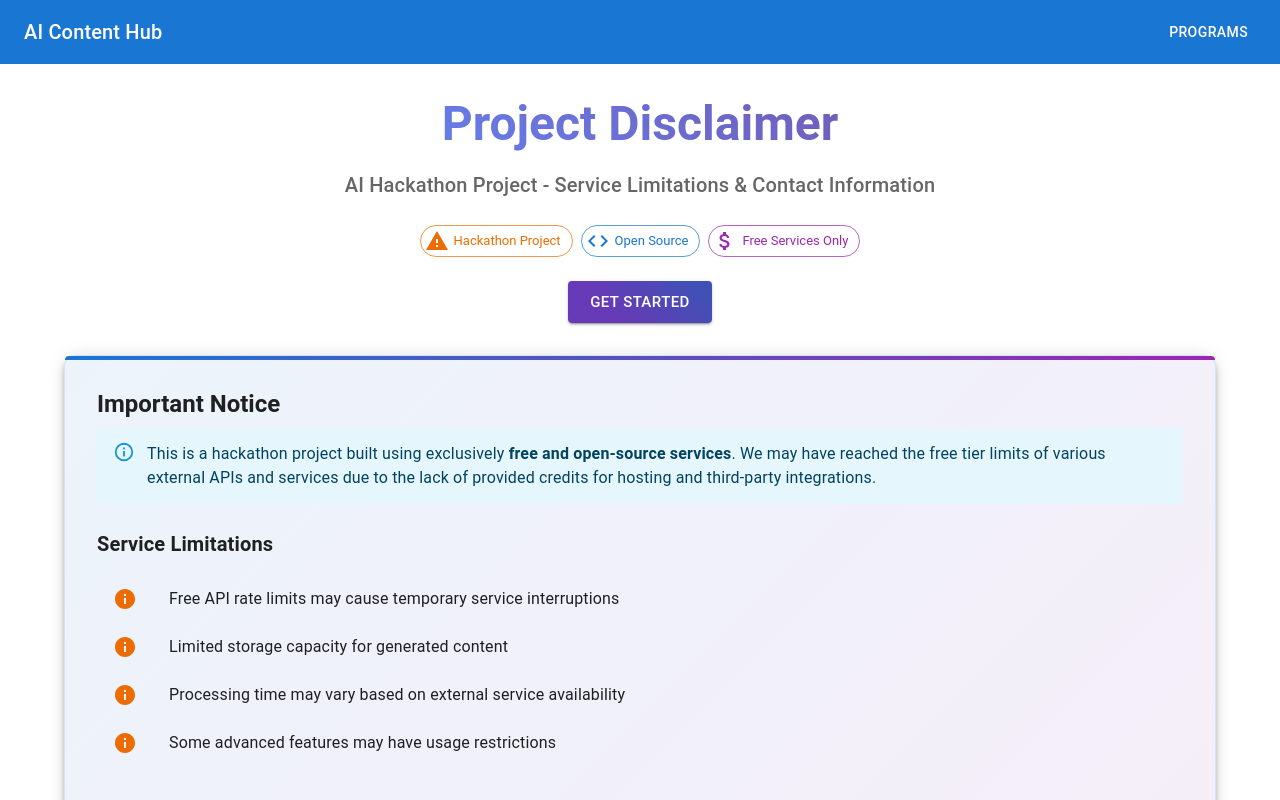
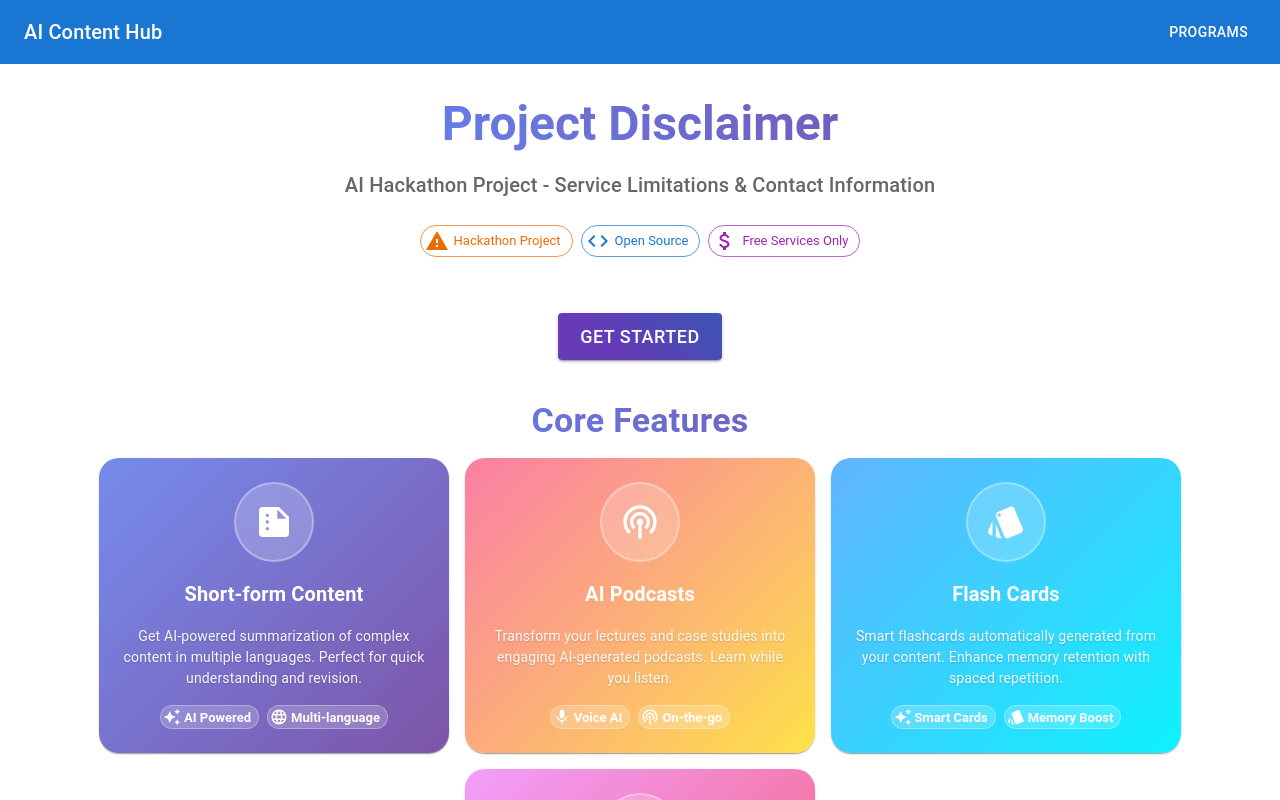
Before and after one commit to mo-shahzaib/ai-hackathon, a React (Vite) app: page / in a window 1280 px wide. Shown: the top 800 px of the page. Built offline with nearby package versions, Linux system fonts and the light colour scheme.

Commit message:
add core features

```diff
--- a/src/Pages/Disclaimer.jsx
+++ b/src/Pages/Disclaimer.jsx
@@ -30,6 +30,7 @@ import {
 } from "@mui/icons-material";
 import { styled } from "@mui/material/styles";
 import { Link } from "react-router-dom";
+import FeaturesSection from "../components/FeaturesSection";
 
 const GradientCard = styled(Card)(({ theme }) => ({
   background: `linear-gradient(135deg, ${theme.palette.primary.main}15 0%, ${theme.palette.secondary.main}15 100%)`,
@@ -175,11 +176,15 @@ const DisclaimerPage = () => {
           to="/home"
           sx={{
             background: "linear-gradient(45deg, #673AB7 30%, #3F51B5 90%)",
+            mt: 4,
+            fontSize: "18px",
           }}
         >
           Get Started
         </Button>
       </Box>
+
+      <FeaturesSection />
 
       {/* Main Disclaimer Card */}
       <GradientCard elevation={6} sx={{ mb: 4 }}>
--- a/src/Pages/HomePage.jsx
+++ b/src/Pages/HomePage.jsx
@@ -67,9 +67,9 @@ const HomePage = () => {
       {/* Header Section */}
       <Box textAlign="center" mb={6}>
         <Typography
-          variant="h2"
+          variant="h3"
           component="h1"
-          gutterBottom
+          // gutterBottom
           sx={{
             fontWeight: "bold",
             background: "linear-gradient(45deg, #667eea 30%, #764ba2 90%)",
@@ -77,13 +77,13 @@ const HomePage = () => {
             textFillColor: "transparent",
             WebkitBackgroundClip: "text",
             WebkitTextFillColor: "transparent",
-            mb: 2,
+            mb: "4px",
           }}
         >
           Programs
         </Typography>
         <Typography
-          variant="h5"
+          variant="body1"
           color="text.secondary"
           sx={{ mb: 4, maxWidth: 600, mx: "auto" }}
         >
@@ -100,6 +100,7 @@ const HomePage = () => {
             gap: 3,
             minWidth: "fit-content",
             flexWrap: "wrap",
+            justifyContent: "center",
           }}
         >
           {programs.map((program) => (
--- /dev/null
+++ b/src/components/FeaturesSection.jsx
@@ -0,0 +1,231 @@
+import React from "react";
+import {
+  Box,
+  Container,
+  Typography,
+  Grid,
+  Card,
+  CardContent,
+  Chip,
+} from "@mui/material";
+import { styled } from "@mui/material/styles";
+import {
+  Summarize,
+  Quiz,
+  Style,
+  Podcasts,
+  AutoAwesome,
+  Language,
+  SmartToy,
+  Mic,
+} from "@mui/icons-material";
+
+// Styled components
+const FeatureCard = styled(Card)(() => ({
+  height: "100%",
+  background: "linear-gradient(135deg, #667eea 0%, #764ba2 100%)",
+  border: "none",
+  borderRadius: "20px",
+  position: "relative",
+  overflow: "hidden",
+  transition: "all 0.4s cubic-bezier(0.175, 0.885, 0.32, 1.275)",
+  //   cursor: "pointer",
+  //   "&:hover": {
+  //     transform: "translateY(-12px) scale(1.02)",
+  //     boxShadow: `0 20px 40px rgba(102, 126, 234, 0.3)`,
+  //   },
+  "&::before": {
+    content: '""',
+    position: "absolute",
+    top: 0,
+    left: 0,
+    right: 0,
+    bottom: 0,
+    background:
+      "linear-gradient(135deg, rgba(255,255,255,0.1) 0%, rgba(255,255,255,0.05) 100%)",
+    zIndex: 1,
+  },
+}));
+
+const FeatureCardContent = styled(CardContent)(({ theme }) => ({
+  position: "relative",
+  zIndex: 2,
+  color: "white",
+  padding: theme.spacing(3),
+  height: "100%",
+  display: "flex",
+  flexDirection: "column",
+  textAlign: "center",
+}));
+
+const IconWrapper = styled(Box)(() => ({
+  width: 80,
+  height: 80,
+  borderRadius: "50%",
+  background: "rgba(255, 255, 255, 0.2)",
+  display: "flex",
+  alignItems: "center",
+  justifyContent: "center",
+  margin: "0 auto 16px",
+  backdropFilter: "blur(10px)",
+  border: "2px solid rgba(255, 255, 255, 0.3)",
+  transition: "all 0.3s ease",
+  "& svg": {
+    fontSize: 40,
+    color: "white",
+  },
+}));
+
+const FeatureChip = styled(Chip)(() => ({
+  backgroundColor: "rgba(255, 255, 255, 0.2)",
+  color: "white",
+  fontWeight: "bold",
+  border: "1px solid rgba(255, 255, 255, 0.3)",
+  backdropFilter: "blur(10px)",
+  "& .MuiChip-icon": {
+    color: "white",
+  },
+}));
+
+const FeaturesSection = () => {
+  const features = [
+    {
+      id: 1,
+      title: "Short-form Content",
+      description:
+        "Get AI-powered summarization of complex content in multiple languages. Perfect for quick understanding and revision.",
+      icon: <Summarize />,
+      gradient: "linear-gradient(135deg, #667eea 0%, #764ba2 100%)",
+      tags: ["AI Powered", "Multi-language"],
+      tagIcons: [<AutoAwesome key="ai" />, <Language key="lang" />],
+    },
+
+    {
+      id: 4,
+      title: "AI Podcasts",
+      description:
+        "Transform your lectures and case studies into engaging AI-generated podcasts. Learn while you listen.",
+      icon: <Podcasts />,
+      gradient: "linear-gradient(135deg, #fa709a 0%, #fee140 100%)",
+      tags: ["Voice AI", "On-the-go"],
+      tagIcons: [<Mic key="voice" />, <Podcasts key="podcast" />],
+    },
+    {
+      id: 3,
+      title: "Flash Cards",
+      description:
+        "Smart flashcards automatically generated from your content. Enhance memory retention with spaced repetition.",
+      icon: <Style />,
+      gradient: "linear-gradient(135deg, #4facfe 0%, #00f2fe 100%)",
+      tags: ["Smart Cards", "Memory Boost"],
+      tagIcons: [<AutoAwesome key="smart" />, <Style key="cards" />],
+    },
+    {
+      id: 2,
+      title: "Interactive Quiz",
+      description:
+        "AI-generated quizzes tailored to your content. Test your knowledge with smart, adaptive questions.",
+      icon: <Quiz />,
+      gradient: "linear-gradient(135deg, #f093fb 0%, #f5576c 100%)",
+      tags: ["AI Generated", "Adaptive"],
+      tagIcons: [<SmartToy key="ai" />, <AutoAwesome key="adaptive" />],
+    },
+  ];
+
+  return (
+    <Container maxWidth="lg" sx={{ py: 1, mb: 8 }}>
+      {/* Header Section */}
+      <Box textAlign="center" mb={2}>
+        <Typography
+          variant="h4"
+          component="h2"
+          //   gutterBottom
+          sx={{
+            fontWeight: "bold",
+            background: "linear-gradient(45deg, #667eea 30%, #764ba2 90%)",
+            backgroundClip: "text",
+            textFillColor: "transparent",
+            WebkitBackgroundClip: "text",
+            WebkitTextFillColor: "transparent",
+            // mb: "4px",
+          }}
+        >
+          Core Features
+        </Typography>
+        {/* <Typography
+          variant="body1"
+          color="text.secondary"
+          sx={{ mb: 4, maxWidth: 700, mx: "auto", lineHeight: 1.6 }}
+        >
+          Discover our AI-powered learning tools designed to transform how you
+          study, understand, and retain knowledge across all your academic
+          programs.
+        </Typography> */}
+      </Box>
+
+      {/* Features Grid */}
+      <Grid container spacing={2} justifyContent="center" alignItems="center">
+        {features.map((feature) => (
+          <Grid item xs={12} sm={6} md={3} key={feature.id} width="350px">
+            <FeatureCard
+              sx={{
+                background: feature.gradient,
+              }}
+            >
+              <FeatureCardContent>
+                <IconWrapper>{feature.icon}</IconWrapper>
+
+                <Typography
+                  variant="h6"
+                  component="h3"
+                  gutterBottom
+                  sx={{
+                    fontWeight: "bold",
+                    mb: 2,
+                    // textShadow: "0 2px 4px rgba(0,0,0,0.3)",
+                  }}
+                >
+                  {feature.title}
+                </Typography>
+
+                <Typography
+                  variant="body2"
+                  sx={{
+                    opacity: 0.95,
+                    lineHeight: 1.5,
+                    flexGrow: 1,
+                    textShadow: "0 1px 2px rgba(0,0,0,0.2)",
+                  }}
+                >
+                  {feature.description}
+                </Typography>
+
+                <Box
+                  sx={{
+                    display: "flex",
+                    gap: 1,
+                    justifyContent: "center",
+                    flexWrap: "wrap",
+                    mt: 2,
+                  }}
+                >
+                  {feature.tags.map((tag, index) => (
+                    <FeatureChip
+                      key={tag}
+                      label={tag}
+                      size="small"
+                      icon={feature.tagIcons[index]}
+                      variant="outlined"
+                    />
+                  ))}
+                </Box>
+              </FeatureCardContent>
+            </FeatureCard>
+          </Grid>
+        ))}
+      </Grid>
+    </Container>
+  );
+};
+
+export default FeaturesSection;
```
